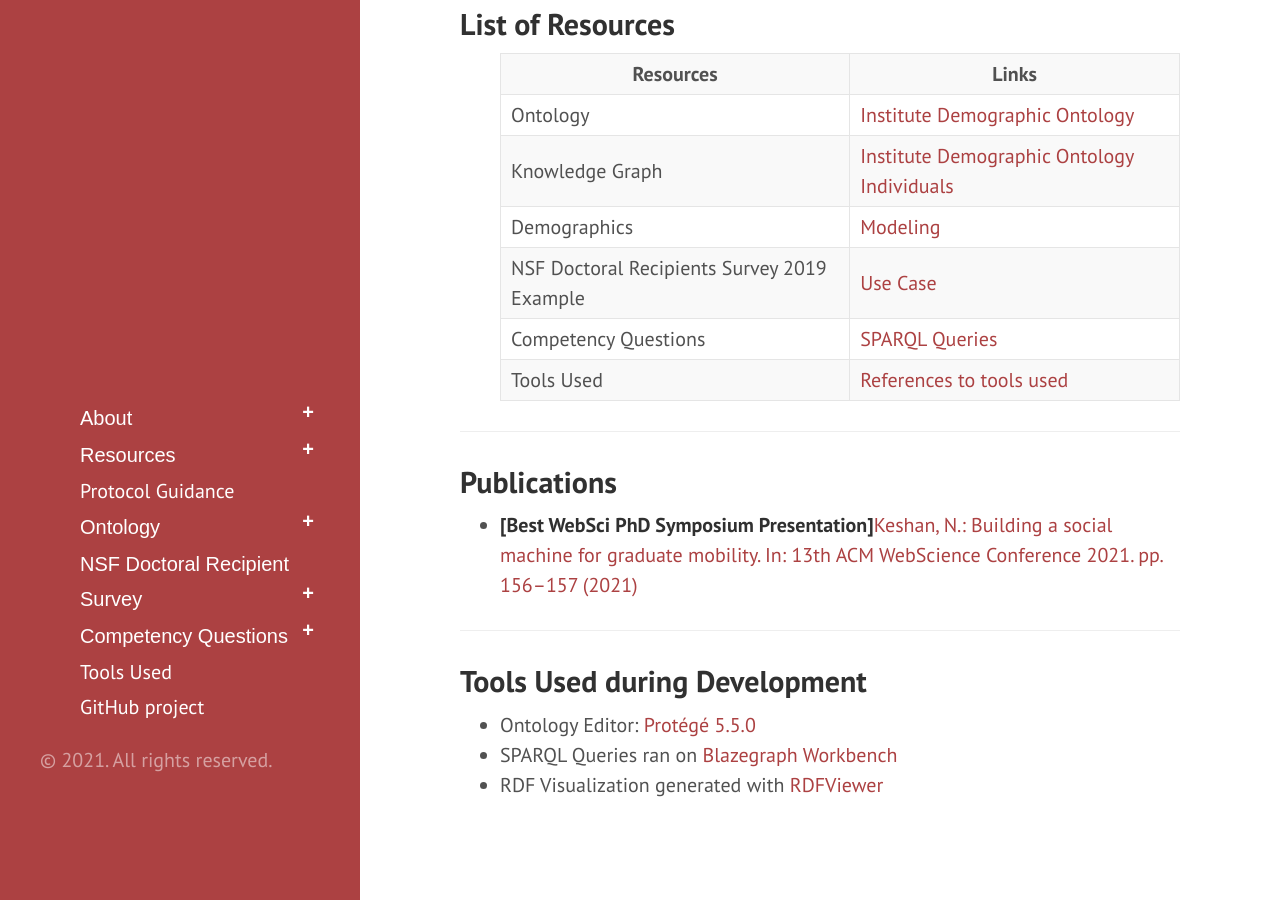
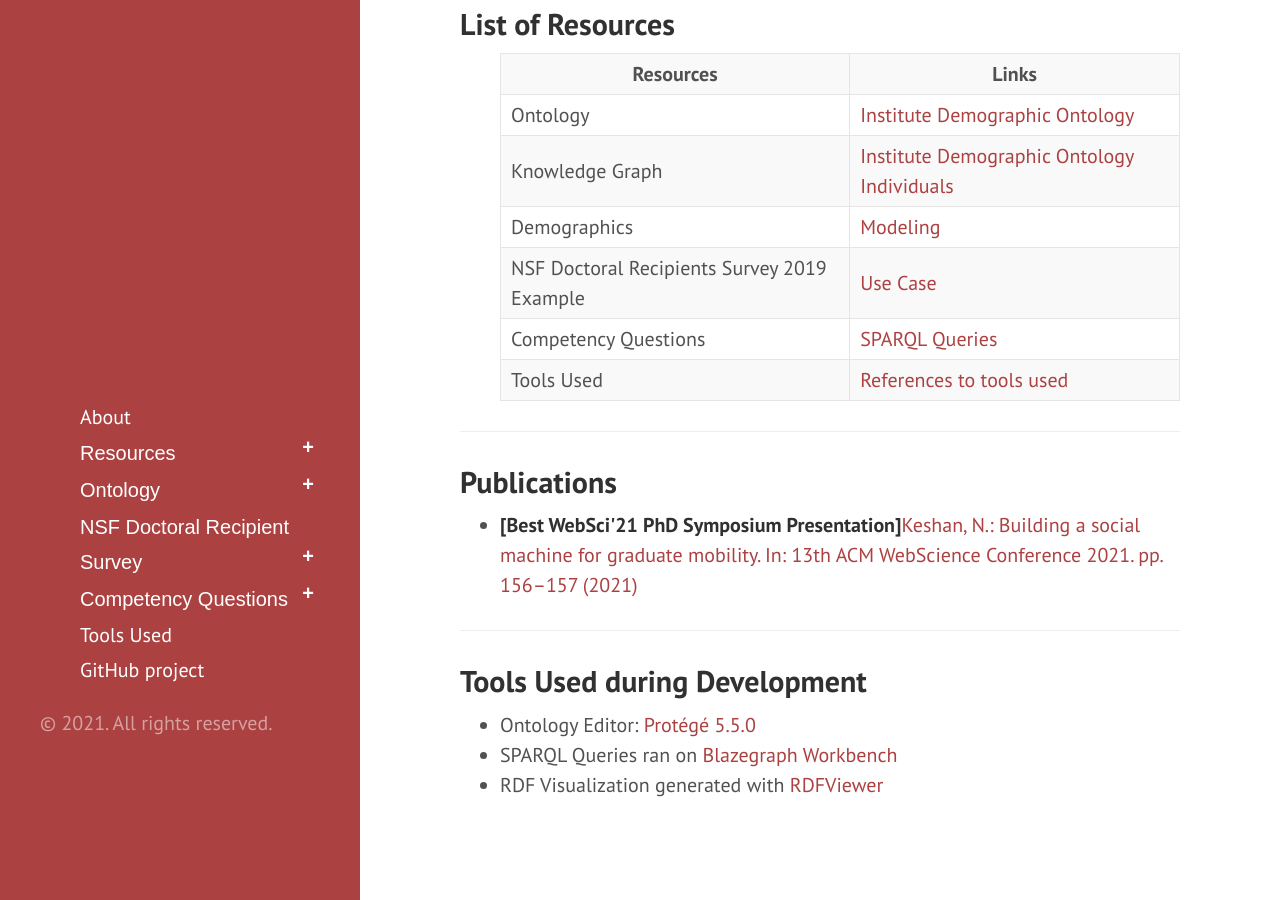
Before and after one commit to tetherless-world/institute-demographic-ontology, a Jekyll site: the page built from index.md, in a window 1280 px wide and 900 px high, scrolled down 1511 px. Built offline with Jekyll 4.4.1, drawn with Linux system fonts in a browser that asks for light colours; Markdown is read by kramdown in place of the engine named in the settings.

```diff
--- a/_includes/sidebar.html
+++ b/_includes/sidebar.html
@@ -11,23 +11,20 @@
 
     <nav class="sidebar-nav">
       <ul style="list-style: none;">
-        <li><button class="collapsible">
+        <li>
 <a class="sidebar-nav-item{% if page.url == node.url %} active{% endif %}" href="{{site.baseurl}}index">About</a></button>
         <div class="button-content">
         <ul>
           <li><a class="sidebar-nav-item{% if page.url == node.url %} active{% endif %}" href="{{site.baseurl}}index#abstract">Descriptions</a></li>
+		  <li><a class="sidebar-nav-item{% if page.url == node.url %} active{% endif %}" href="{{site.baseurl}}index#pub">Publications</a></li>
         </ul>
         </div>
         </li>
       <li><button class="collapsible">
 <a class="sidebar-nav-item{% if page.url == node.url %} active{% endif %}" href="{{site.baseurl}}index#resoruces">Resources</a></button>
-        <div class="button-content">
-        <ul>
-          <!--<li><a class="sidebar-nav-item{% if page.url == node.url %} active{% endif %}" href="{{site.baseurl}}presentations">Presentations</a></li>-->
-        </ul>
-        </div>
+
         </li>
-              <li><a class="sidebar-nav-item{% if page.url == node.url %} active{% endif %}" href="{{site.baseurl}}protocol">Protocol Guidance</a></li>
+
       <li><button class="collapsible">
 <a class="sidebar-nav-item{% if page.url == node.url %} active{% endif %}" href="{{site.baseurl}}ontology">Ontology</a></button>
         <div class="button-content">
--- a/index.md
+++ b/index.md
@@ -63,9 +63,9 @@ title: Institute Demographic Ontology (InDO)
 
  <article class="mb-5" id="toolsused">
 <content>
-<h2> Publications</h2>
+<h2 id="pub"> Publications</h2>
 <ul>
-	<li><strong>[Best WebSci PhD Symposium Presentation]</strong><a href="https://dl.acm.org/doi/fullHtml/10.1145/3462741.3466677">Keshan, N.: Building a social machine for graduate mobility. In: 13th ACM WebScience Conference 2021. pp. 156–157 (2021) </a></li>
+	<li><strong>[Best WebSci'21 PhD Symposium Presentation]</strong><a href="https://dl.acm.org/doi/fullHtml/10.1145/3462741.3466677">Keshan, N.: Building a social machine for graduate mobility. In: 13th ACM WebScience Conference 2021. pp. 156–157 (2021) </a></li>
 </ul>
 
 </content>
```
Also changed, not shown: modeling.md (+1 -1 lines).
